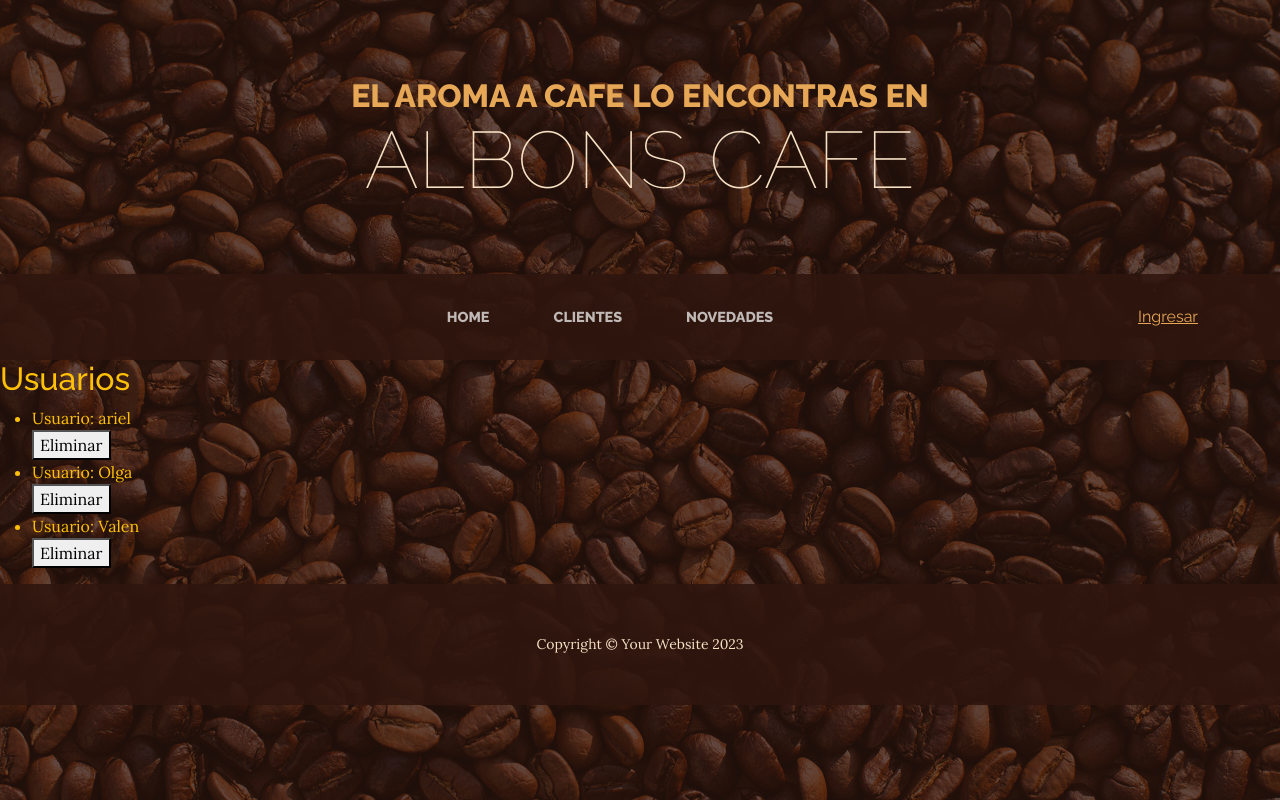
After one commit to Positoo/AlbonsCafeProject, a Django app: page /usuarios/ in a window 1280 px wide. The commit adds this page. Run offline with Django 5.2, Linux system fonts and the light colour scheme; data comes from the database, SQL or seed files in the repository; both versions use the stored data as it was after the commit; some libraries are stand-ins or nearby versions.

Commit message:
CRUD usuario completo y pagina ordenada

```diff
--- a/albonsapp/templates/base.html
+++ b/albonsapp/templates/base.html
@@ -24,19 +24,25 @@
         <!-- Navigation-->
         <nav class="navbar navbar-expand-lg navbar-dark py-lg-4" id="mainNav">
             <div class="container">
-                <a class="navbar-brand text-uppercase fw-bold d-lg-none" href="index.html">Start Bootstrap</a>
+                <a class="navbar-brand text-uppercase fw-bold d-lg-none" href="index.html">ALBONS CAFE</a>
                 <button class="navbar-toggler" type="button" data-bs-toggle="collapse" data-bs-target="#navbarSupportedContent" aria-controls="navbarSupportedContent" aria-expanded="false" aria-label="Toggle navigation"><span class="navbar-toggler-icon"></span></button>
                 <div class="collapse navbar-collapse" id="navbarSupportedContent">
                     <ul class="navbar-nav mx-auto">
                         <li class="nav-item px-lg-4"><a class="nav-link text-uppercase" href="{% url 'index' %}">Home</a></li>
                         <li class="nav-item px-lg-4"><a class="nav-link text-uppercase" href="{% url 'posts' %}">Clientes</a></li>
                         <li class="nav-item px-lg-4"><a class="nav-link text-uppercase" href="{% url 'novedades' %}">Novedades</a></li>
+
+                        {% if user.is_superuser %}
+                            <li class="nav-item px-lg-4"><a class="nav-link text-uppercase" href="{% url 'usuarios' %}">Usuarios</a></li>
+                        {% endif %}
+
                     </ul>
 
                     {% if user.is_authenticated %}
-                        <p>Bienvenido {{user.username}} - </p>
+
                         <form action="{% url 'logout' %}" method="post">{% csrf_token %}
-                            <button type="submit">Salir</button>
+                            <p>Bienvenido {{user.username}}  </p>
+                            <button class="btn btn-primary" type="submit">Salir</button>
                         </form>
                         <div>
 
--- /dev/null
+++ b/albonsapp/templates/usuarios.html
@@ -0,0 +1,26 @@
+{% extends 'base.html' %}
+
+
+{% block blockbody %}
+
+    <h2>Usuarios</h2>
+
+
+    <ul>
+
+            {% for usuario in lista_usuarios %}
+                <li>Usuario: {{usuario.username}}</li>
+
+
+                    <div>
+                        <form action="{% url 'eliminaUsuario' usuario.id %}" method="post"> {% csrf_token %}
+                            <button type="submit">Eliminar</button>
+                        </form>
+                    </div>
+
+
+            {% endfor %}
+
+    </ul>
+
+{% endblock blockbody %}
--- a/albonsapp/urls.py
+++ b/albonsapp/urls.py
@@ -1,10 +1,10 @@
 from django.urls import path
 from django.contrib.auth.views import LogoutView
-from .views import index, login_view, registro, posts, postForm, novedadForm, novedades, elimina_post, elimina_novedad, editar_perfil
+from .views import index, login_view, registro, posts, postForm, novedadForm, novedades, elimina_post, elimina_novedad, editar_perfil, usuarios, elimina_usuario
 
 
 urlpatterns = [
-    path('index/', index, name="index"),
+    path('', index, name="index"),
     path('login/', login_view, name="login"),
     path('logout/', LogoutView.as_view(template_name="index.html"), name="logout"),
     path('registro/', registro, name="registro"),
@@ -14,5 +14,7 @@ urlpatterns = [
     path('novedades/', novedades, name="novedades"),
     path('elimina_post/<int:id>', elimina_post, name='eliminaPost'),
     path('eliminar_novedad/<int:id>', elimina_novedad, name='eliminaNovedad'),
-    path('editar_perfil/', editar_perfil, name='editarPerfil')
+    path('editar_perfil/', editar_perfil, name='editarPerfil'),
+    path('usuarios/', usuarios, name='usuarios'),
+    path('elimina_usuario/<int:id>', elimina_usuario, name='eliminaUsuario'),
 ]
--- a/albonsapp/views.py
+++ b/albonsapp/views.py
@@ -1,6 +1,7 @@
 from django.shortcuts import render
 
 from django.contrib.auth import authenticate, login, logout
+from django.contrib.auth.models import User
 from django.contrib.auth.forms import AuthenticationForm, UserCreationForm, UserChangeForm
 from .models import Post, Novedad
 from .forms import PostForm, NovedadForm, UserEditForm
@@ -29,10 +30,13 @@ def login_view(req):
 
             if user:
                 login(req, user)
-                return render(req, "index.html", {"message": f"hola {usuario}"})
+                return render(req, "index.html", {})
             else:
 
                 return render(req, "index.html", {"message": "datos erroneos"})
+
+        else:
+            return render(req, "index.html", {"message": "datos erroneos"})
 
     else:
         miFormulario = AuthenticationForm
@@ -179,6 +183,7 @@ def editar_perfil(req):
 
             usuario.first_name = data["first_name"]
             usuario.last_name = data["last_name"]
+            usuario.set_password(data["password1"])
 
             usuario.save()
 
@@ -186,10 +191,32 @@ def editar_perfil(req):
 
         else:
 
-            return render(req, "index.html", {"message": "Datos invalidos"})
+            return render(req, "editar_perfil.html", {"miFormulario": miFormulario})
 
     else:
 
         miFormulario = UserEditForm(instance=req.user)
 
         return render(req, "editar_perfil.html", {"miFormulario": miFormulario})
+
+
+#ver los Usuarios
+def usuarios(req):
+
+    lista = User.objects.all()
+
+    return render(req, 'usuarios.html', {"lista_usuarios":lista})
+
+
+
+
+#eliminar Usuario
+def elimina_usuario(req, id):
+
+    if req.method == 'POST':
+
+        usuario = User.objects.get(id=id)
+        usuario.delete()
+
+        lista_usuarios = User.objects.all()
+    return render(req, 'usuarios.html', {"lista_usuarios": lista_usuarios})
```
Also changed, not shown: albonsapp/forms.py (+11 -0 lines), albonsapp/templates/index.html (+8 -8 lines), albonsapp/templates/novedades.html (+6 -1 lines), albonsapp/templates/posts.html (+6 -3 lines), db.sqlite3.
